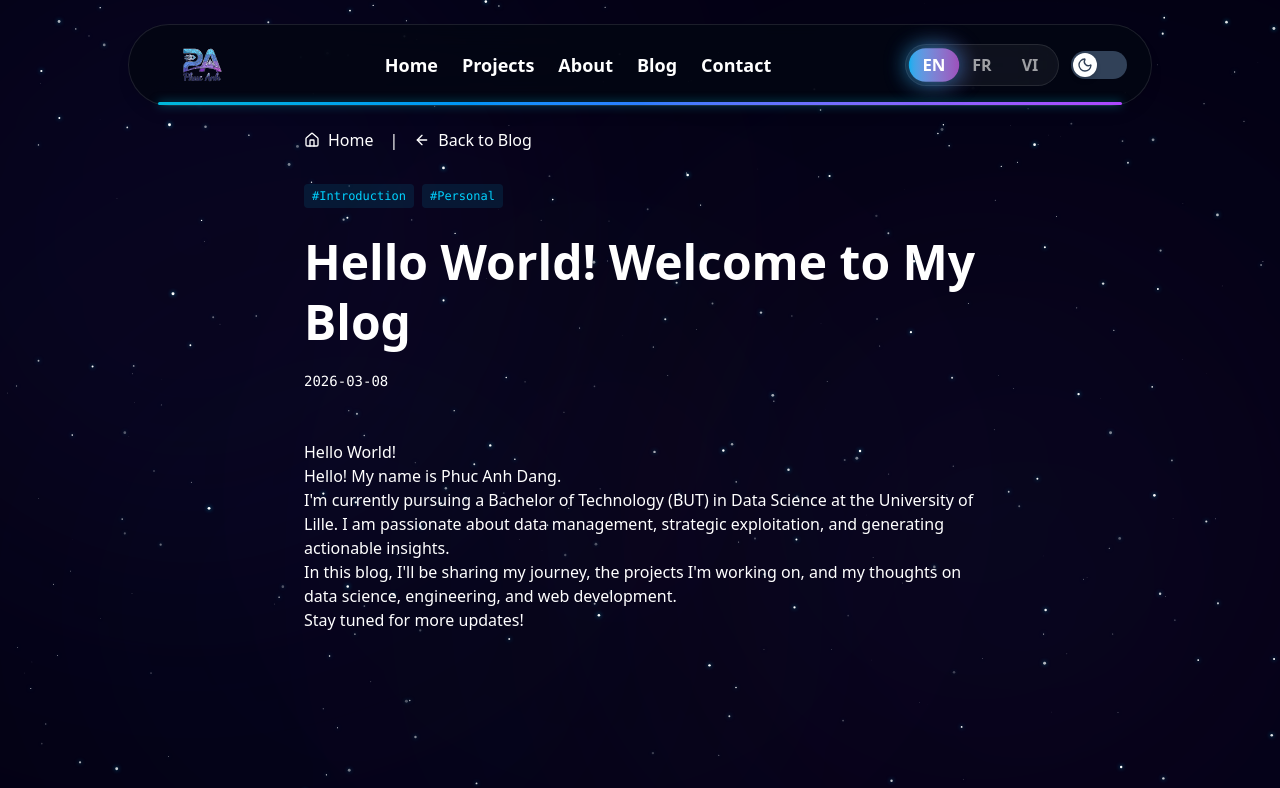
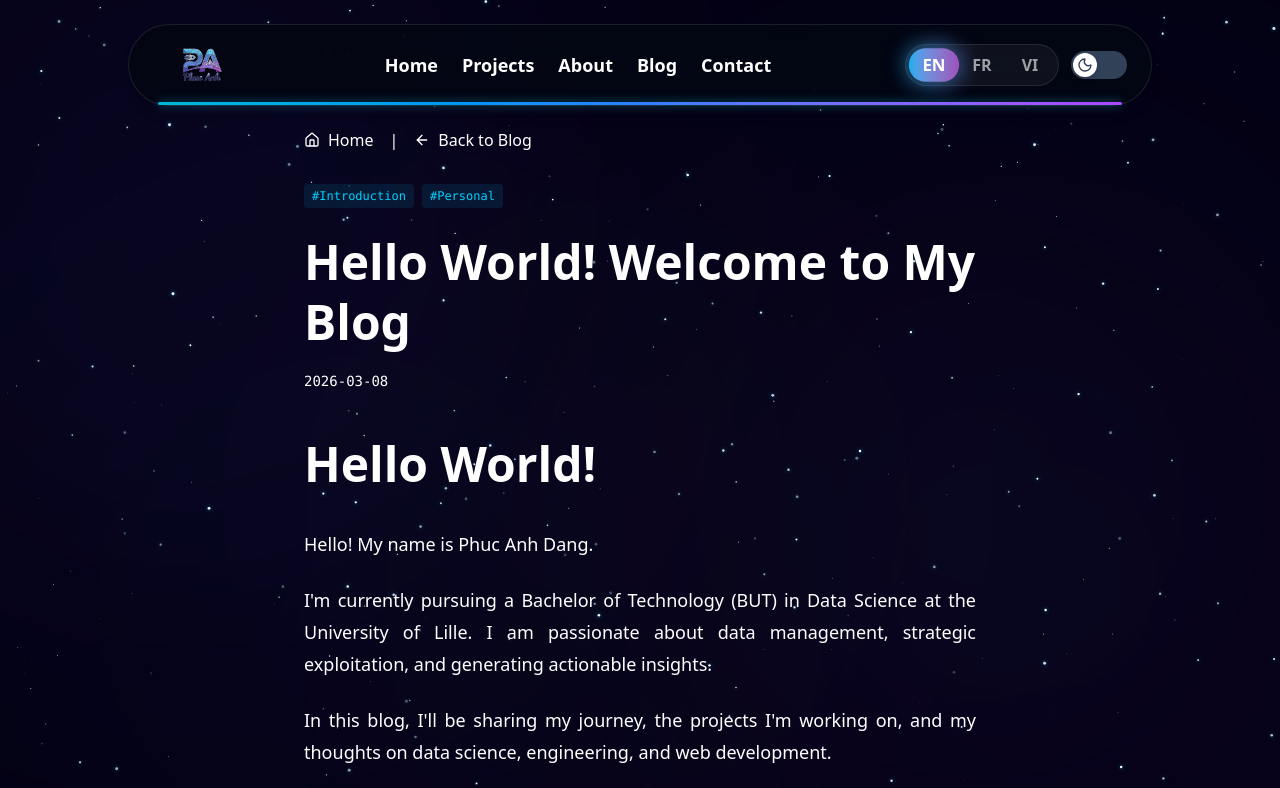
Before and after one commit to Pandahoccode/My-website, a Next.js app: page /en/blog/hello-world in a window 1280 px wide. Shown: the top 788 px of the page. Built offline with nearby package versions, Linux system fonts and the light colour scheme.

Commit message:
fix: Fix the MDX support with typography styles and custom layout views

```diff
--- a/package.json
+++ b/package.json
@@ -9,6 +9,7 @@
     "lint": "next lint"
   },
   "dependencies": {
+    "@tailwindcss/typography": "^0.5.19",
     "@vercel/analytics": "^1.6.1",
     "clsx": "^2.1.1",
     "framer-motion": "^12.29.2",
@@ -19,7 +20,8 @@
     "next-mdx-remote": "^6.0.0",
     "next-themes": "^0.4.6",
     "react": "^19.2.4",
-    "react-dom": "^19.2.4"
+    "react-dom": "^19.2.4",
+    "remark-gfm": "^4.0.1"
   },
   "devDependencies": {
     "@tailwindcss/postcss": "^4.1.18",
--- a/src/app/[locale]/globals.css
+++ b/src/app/[locale]/globals.css
@@ -1,4 +1,5 @@
 @import "tailwindcss";
+@plugin "@tailwindcss/typography";
 
 @theme {
   /* Atmosphere */
--- /dev/null
+++ b/src/components/layout/MDXComponent.tsx
@@ -0,0 +1,55 @@
+import { MDXRemote, MDXRemoteProps } from 'next-mdx-remote/rsc';
+import remarkGfm from 'remark-gfm';
+import { Link } from '@/i18n/routing';
+import React from 'react';
+
+// Custom components to override default HTML elements for consistent UI-UX
+const components = {
+  a: (props: any) => {
+    const href = props.href;
+    if (href && href.startsWith('/')) {
+      return <Link href={href} {...props} />;
+    }
+    if (href && href.startsWith('#')) {
+      return <a {...props} />;
+    }
+    return <a target="_blank" rel="noopener noreferrer" {...props} />;
+  },
+};
+
+interface MDXComponentProps {
+  source: string;
+  className?: string;
+  components?: MDXRemoteProps['components'];
+}
+
+export function MDXComponent({ source, className = '', components: additionalComponents }: MDXComponentProps) {
+  // Base prose styling ensuring dark/light mode compatibility and beautiful typography
+  const baseProseClasses = `
+    prose dark:prose-invert prose-lg max-w-none text-foreground text-justify
+    prose-headings:font-outfit prose-headings:text-foreground
+    prose-p:text-justify
+    prose-strong:text-foreground
+    prose-a:text-electric-blue
+    prose-pre:bg-foreground/5 prose-pre:border prose-pre:border-foreground/10 prose-pre:backdrop-blur-xl
+    prose-li:marker:text-electric-blue
+    prose-code:text-electric-blue
+    prose-blockquote:border-l-electric-blue
+  `.replace(/\s+/g, ' ').trim();
+
+  return (
+    <div className={`${baseProseClasses} ${className}`.trim()}>
+      <MDXRemote
+        source={source}
+        components={{ ...components, ...additionalComponents }}
+        options={{
+          mdxOptions: {
+            // remarkGfm adds support for standard GitHub Flavored Markdown (tables, strikethrough, tasklists)
+            remarkPlugins: [remarkGfm],
+            rehypePlugins: [],
+          }
+        }}
+      />
+    </div>
+  );
+}
--- a/src/content/blog/fr/hello-world.mdx
+++ b/src/content/blog/fr/introduction-portfolio.mdx
@@ -5,7 +5,7 @@ date: '2026-03-08'
 excerpt: 'Une introduction à mon parcours en BUT Science des Données et à mes projets en data.'
 tags: ['Introduction', 'Personnel', 'Data Science']
 ---------------------------------------------------
-<h1> Bonjour le monde ! </h1>
+## Bonjour tout le monde !
 
 Bonjour ! Je m'appelle **Phuc Anh Dang**.
 
--- a/src/views/BlogPostView.tsx
+++ b/src/views/BlogPostView.tsx
@@ -1,5 +1,5 @@
 import { getBlogBySlug } from '@/lib/blog';
-import { MDXRemote } from 'next-mdx-remote/rsc';
+import { MDXComponent } from '@/components/layout/MDXComponent';
 import { notFound } from 'next/navigation';
 import { Link } from '@/i18n/routing';
 import { ArrowLeft, Home } from 'lucide-react';
@@ -42,8 +42,8 @@ export async function BlogPostView({ slug, locale }: { slug: string; locale: str
         </time>
       </header>
 
-      <div className="prose prose-lg max-w-none prose-headings:font-outfit prose-headings:text-foreground prose-p:text-foreground/80 prose-a:text-electric-blue prose-pre:bg-foreground/5 prose-pre:border prose-pre:border-foreground/10 prose-pre:backdrop-blur-xl">
-        <MDXRemote source={blog.content} />
+      <div className="mt-8">
+        <MDXComponent source={blog.content} />
       </div>
     </article>
   );
--- a/src/views/ProjectPostView.tsx
+++ b/src/views/ProjectPostView.tsx
@@ -1,5 +1,5 @@
 import { getProjectBySlug } from '@/lib/project';
-import { MDXRemote } from 'next-mdx-remote/rsc';
+import { MDXComponent } from '@/components/layout/MDXComponent';
 import { notFound } from 'next/navigation';
 import { Link } from '@/i18n/routing';
 import { ArrowLeft, Github, ExternalLink, Home } from 'lucide-react';
@@ -108,11 +108,8 @@ export async function ProjectPostView({ slug, locale }: { slug: string, locale:
         </div>
       </header>
 
-      {/* MDX Content with Glass Surface */}
-      <div className="glass-surface p-8 md:p-12 rounded-2xl">
-        <div className="prose prose-invert prose-lg max-w-none prose-headings:font-outfit prose-headings:text-white prose-p:text-gray-300 prose-a:text-cyan-400 prose-pre:bg-black/50 prose-pre:border prose-pre:border-white/10 prose-pre:backdrop-blur-xl prose-code:text-cyan-300 prose-strong:text-white">
-          <MDXRemote source={project.content} />
-        </div>
+      <div className="glass-surface p-8 md:p-12 rounded-2xl mt-8">
+        <MDXComponent source={project.content} />
       </div>
     </article>
   );
```
Also changed, not shown: 1 other file (tests, documents, lock files or other folders).
